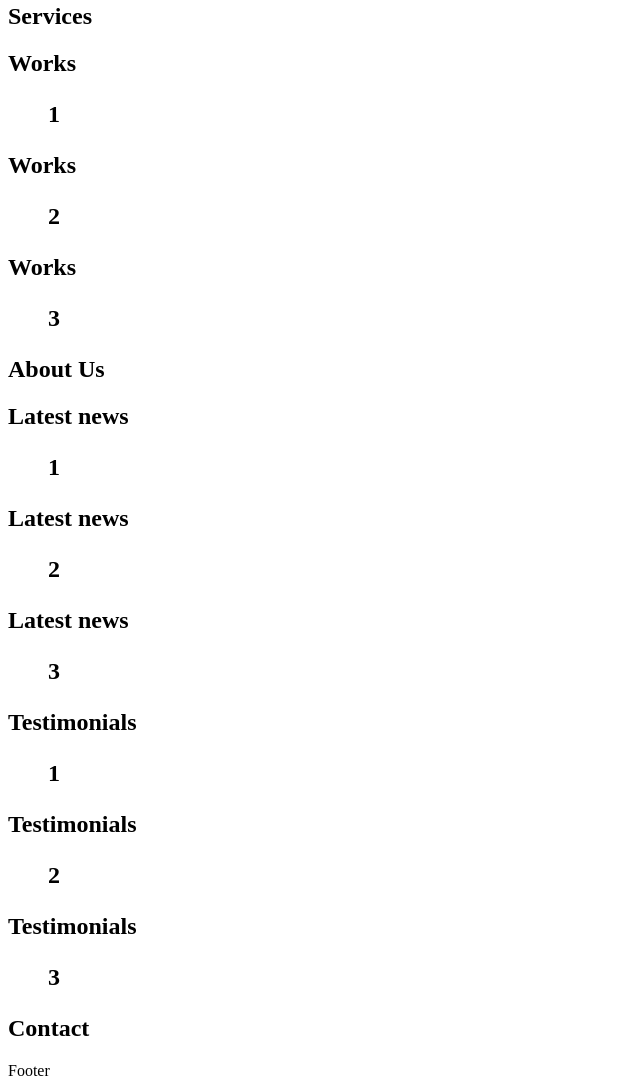
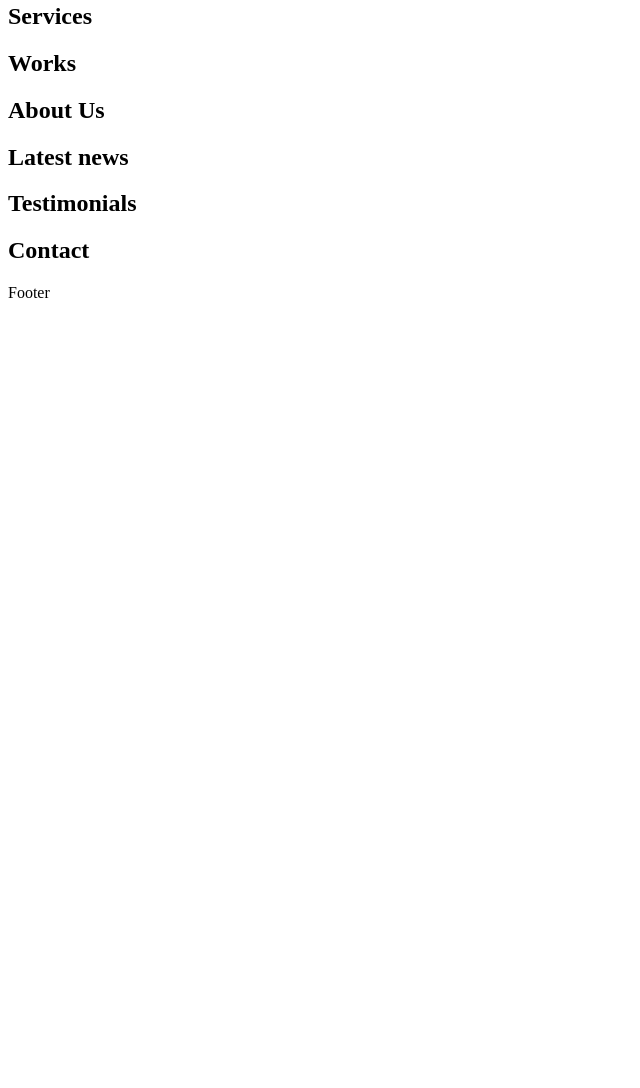
Before and after one commit to JoeKAboagye/alx-frontend, a plain HTML site: page 0x00-html_advanced/9-index.html in a window 1280 px wide. Shown: the part 124-1212 px from the top of the page, without its empty margins (0-640 px from the left). After the commit the page ends 800 px from the top, so only its background shows below. Drawn offline with Linux system fonts and the light colour scheme.

Commit message:
Added h2 tag in sections

```diff
--- a/0x00-html_advanced/9-index.html
+++ b/0x00-html_advanced/9-index.html
@@ -17,85 +17,10 @@
       <h1>Homepage</h1>
       <section><h2>We help you build your brand!</h2></section>
       <section><h2>Services</h2></section>
-      <section>
-        <article>
-          <h2>
-            Works
-            <ol>
-              1
-            </ol>
-          </h2>
-        </article>
-        <article>
-          <h2>
-            Works
-            <ol>
-              2
-            </ol>
-          </h2>
-        </article>
-        <article>
-          <h2>
-            Works
-            <ol>
-              3
-            </ol>
-          </h2>
-        </article>
-      </section>
+      <section><h2>Works</h2></section>
       <section><h2>About Us</h2></section>
-      <section>
-        <article>
-          <h2>
-            Latest news
-            <ol>
-              1
-            </ol>
-          </h2>
-        </article>
-        <article>
-          <h2>
-            Latest news
-            <ol>
-              2
-            </ol>
-          </h2>
-        </article>
-        <article>
-          <h2>
-            Latest news
-            <ol>
-              3
-            </ol>
-          </h2>
-        </article>
-      </section>
-      <section>
-        <article>
-          <h2>
-            Testimonials
-            <ol>
-              1
-            </ol>
-          </h2>
-        </article>
-        <article>
-          <h2>
-            Testimonials
-            <ol>
-              2
-            </ol>
-          </h2>
-        </article>
-        <article>
-          <h2>
-            Testimonials
-            <ol>
-              3
-            </ol>
-          </h2>
-        </article>
-      </section>
+      <section><h2>Latest news</h2></section>
+      <section><h2>Testimonials</h2></section>
       <section><h2>Contact</h2></section>
     </main>
     <footer>Footer</footer>
```
